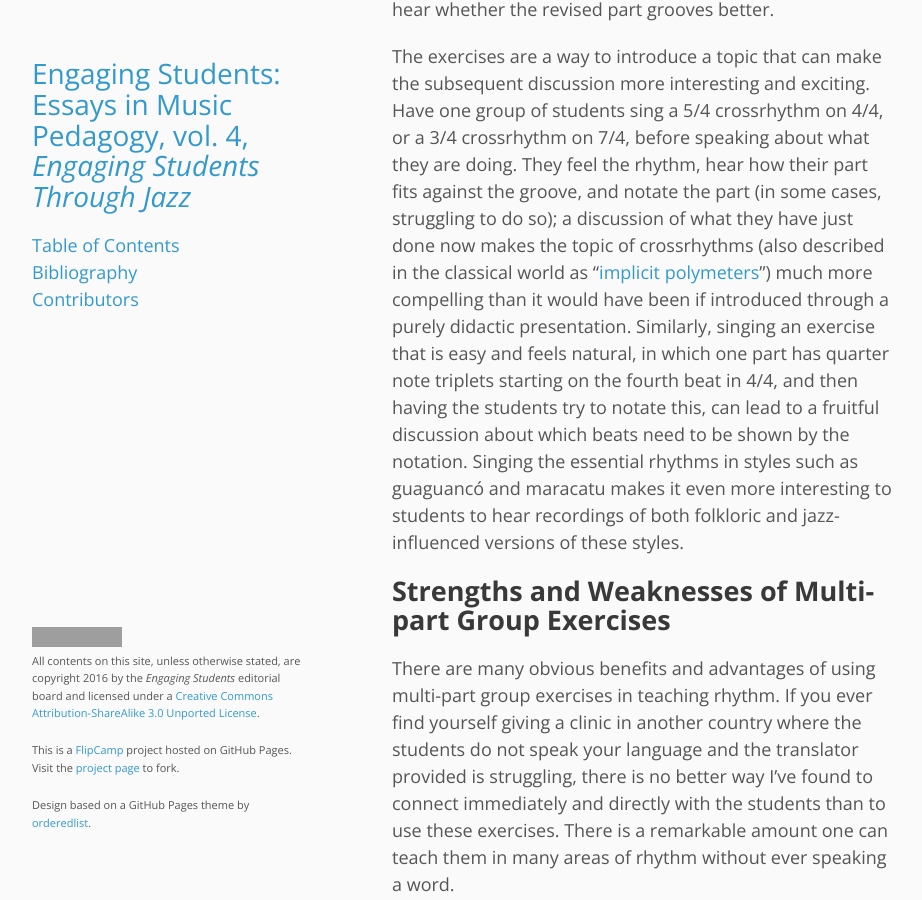
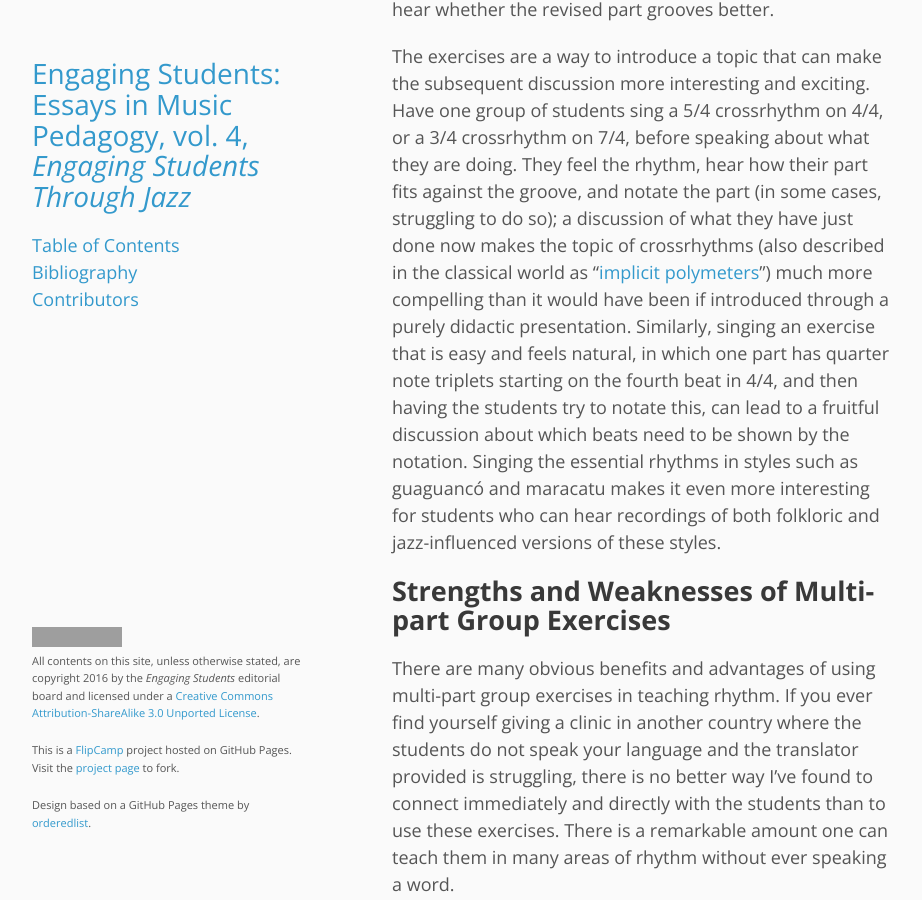
Before and after one commit to flipcamp/engagingstudents4, a Jekyll site: the page built from essays/stuart.md, in a window 1280 px wide and 900 px high, scrolled down 11554 px. Shown: the whole window, without its empty margins (178-1100 px from the left). Built offline with Jekyll 4.4.1, drawn with Linux system fonts in a browser that asks for light colours; comment, search, counter and statistics services are not loaded; grey boxes are pictures that could not be loaded.

Commit message:
Update stuart.md

```diff
--- a/essays/stuart.md
+++ b/essays/stuart.md
@@ -104,7 +104,7 @@ There are some skills and types of content that can be taught via multi-part gro
 
 But multi-part group exercises help with other things that are entirely implicit, such as feeling micro-timing, hearing where a part falls within a rhythmic cycle, and being able to change the tempo of a part. The ability to slow down a rhythm, for example, requires feeling exactly how it fits in the time and can be very useful in thinking about how to notate it. Students develop these implicit skills, often without realizing they are learning them through the exercises. Other skills, such as keeping a consistent tempo, learning and remembering a part, and hearing other parts while singing one's own part, are typically strengthened by these exercises, without any need for discussion. A pointer to students to notice how parts fit together and what does (and does not) work well is sufficient to build groove awareness without a great deal of discussion. A teacher who is improvising these parts should not hesitate to revise any part that does not groove well, and the students get to hear whether the revised part grooves better.
 
-The exercises are a way to introduce a topic that can make the subsequent discussion more interesting and exciting. Have one group of students sing a 5/4 crossrhythm on 4/4, or a 3/4 crossrhythm on 7/4, before speaking about what they are doing. They feel the rhythm, hear how their part fits against the groove, and notate the part (in some cases, struggling to do so); a discussion of what they have just done now makes the topic of crossrhythms (also described in the classical world as “[implicit polymeters](https://libres.uncg.edu/ir/uncg/listing.aspx?id=214)”) much more compelling than it would have been if introduced through a purely didactic presentation. Similarly, singing an exercise that is easy and feels natural, in which one part has quarter note triplets starting on the fourth beat in 4/4, and then having the students try to notate this, can lead to a fruitful discussion about which beats need to be shown by the notation. Singing the essential rhythms in styles such as guaguancó and maracatu makes it even more interesting to students to hear recordings of both folkloric and jazz-influenced versions of these styles.
+The exercises are a way to introduce a topic that can make the subsequent discussion more interesting and exciting. Have one group of students sing a 5/4 crossrhythm on 4/4, or a 3/4 crossrhythm on 7/4, before speaking about what they are doing. They feel the rhythm, hear how their part fits against the groove, and notate the part (in some cases, struggling to do so); a discussion of what they have just done now makes the topic of crossrhythms (also described in the classical world as “[implicit polymeters](https://libres.uncg.edu/ir/uncg/listing.aspx?id=214)”) much more compelling than it would have been if introduced through a purely didactic presentation. Similarly, singing an exercise that is easy and feels natural, in which one part has quarter note triplets starting on the fourth beat in 4/4, and then having the students try to notate this, can lead to a fruitful discussion about which beats need to be shown by the notation. Singing the essential rhythms in styles such as guaguancó and maracatu makes it even more interesting for students who can hear recordings of both folkloric and jazz-influenced versions of these styles.
 
 ## Strengths and Weaknesses of Multi-part Group Exercises
 
```
